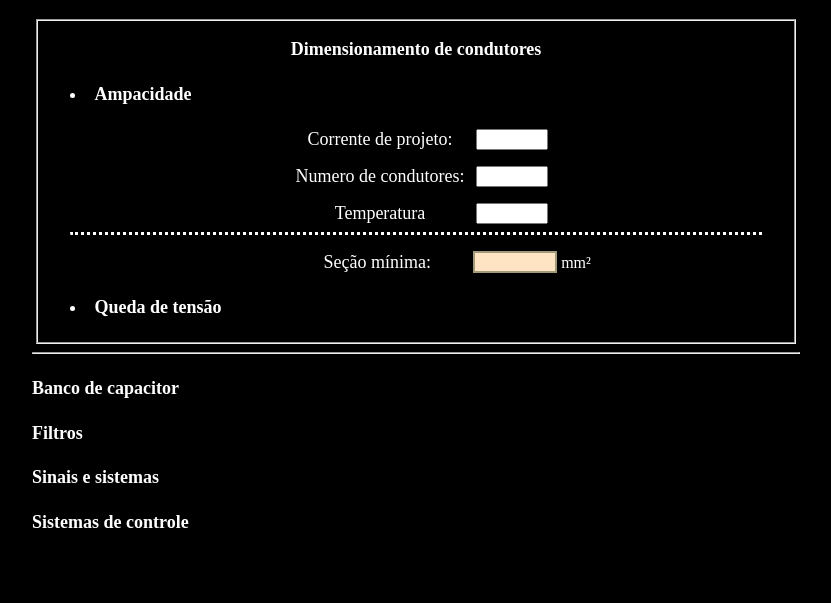
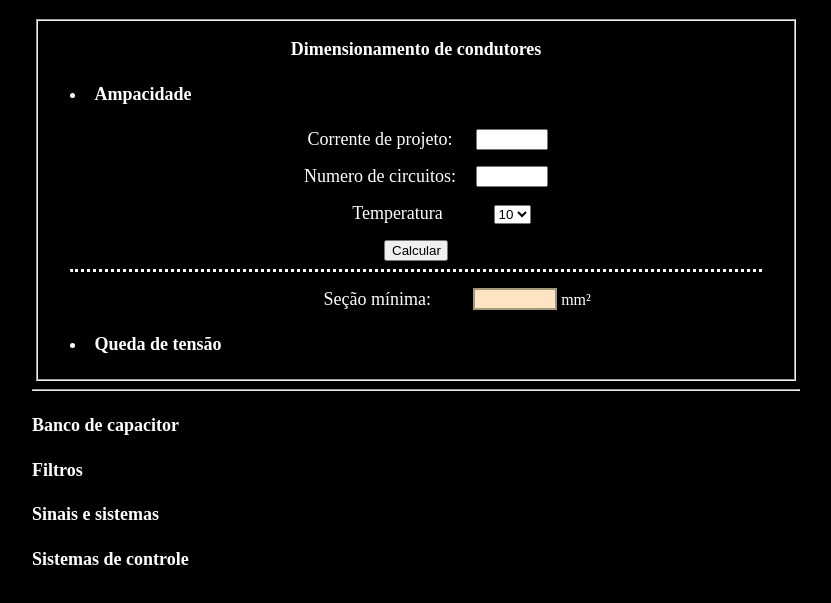
Before and after one commit to dlopesleoncio/FirstWebpage, a plain HTML site: page src/EE.html in a window 1280 px wide. Shown: the part 61-664 px from the top of the page, without its empty margins (224-1055 px from the left). Drawn offline with nearby package versions, Linux system fonts and the light colour scheme.

Commit message:
calculo ampacidade

```diff
--- a/src/EE.html
+++ b/src/EE.html
@@ -12,17 +12,28 @@
 <body class="EE">
     <h1> ** Ferramentas e conceitos</h1>
 
-
+    <form id="amp">
         <fieldset>
             <h3>Dimensionamento de condutores</h3>
             <h4><li>Ampacidade</h4></li>
-        <label><div class="EEw">Corrente de projeto:</div><input id="Ip"></label>
-        <label><div class="EEw">Numero de condutores:</div><input id="n"></label>
-        <label><div class="EEw">Temperatura</div><input id="T"></label>
+            <label><div class="EEw">Corrente de projeto:</div><input type="text" id="Ip"></label>
+            <label><div class="EEw">Numero de circuitos:</div><input id="n"></label>
+            <label><div class="EEw">Temperatura</div><select id="T">
+            <option value="10">10</option>
+            <option value="15">15</option>
+            <option value="20">20</option>
+            <option value="25">25</option>
+            <option value="35">35</option>
+            <option value="40">40</option>
+            <option value="45">45</option>
+            <option value="50">50</option>
+            </select></label>
+            <label><div><input type="button" onclick="ampaci()" value="Calcular"></div></label>
             <hr class="dott">
             <label><div class="secao EEw">Seção mínima:</div><div id="Res" class="res"></div> mm²</label>
             <h4><li>Queda de tensão</li></h4>
         </fieldset>
+    </form>
     <hr>
     <section>
         <h4>Banco de capacitor</h4>
@@ -38,4 +49,6 @@
     </section>
 
 </body>
+<script src="scriptEE.js"></script>
+
 </html>
--- /dev/null
+++ b/src/scriptEE.js
@@ -0,0 +1,23 @@
+
+
+function ampaci(){
+    //ref 1: ao ar livre ou sobre superficie; embutidos; em conduto fechado;
+
+    let Ia = {1:1.0 , 2:0.8 , 3:0.7 , 4:0.65};
+    let B1_2 = {9:0.5 , 11:0.75 ,14:1 , 17.5:1.5 ,24:2.5 , 32:4 ,41:6, 57:10 , 76:16 };
+    let Txlpe = {10:1.15,15:1.12,20:1.08,25:1.04,35:0.96,40:0.91,45:0.87,50:0.82,55:0.76,60:0.71};
+    let Ip = parseInt(document.getElementById("Ip").value);
+    let n = parseInt(document.getElementById("n").value);
+    let t = parseInt(document.getElementById("T").value);
+
+    let r = Ip/(Ia[n]*Txlpe[t]);
+    let Smp;
+    for(let k in B1_2){
+        if(r < k){
+            Smp = B1_2[k];
+            break;
+        }
+    }
+    //alert(I[n])
+    document.getElementById("Res").innerHTML = Smp;
+}
```
Lines whose indentation alone changed are shown as unchanged.
